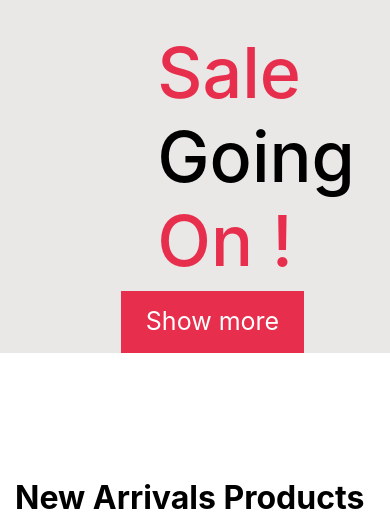
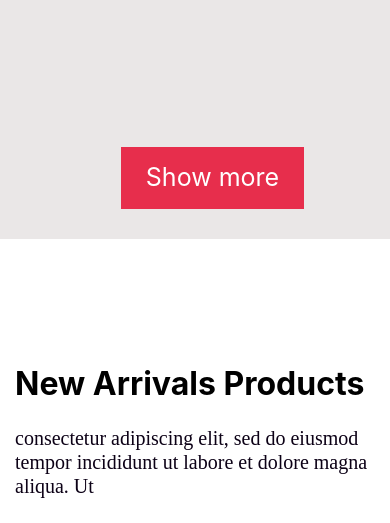
Before and after one commit to STING-OP/WebDev_Project1, a PHP site: page / in a window 390 px wide. Shown: the part 3102-3625 px from the top of the page. Run offline with PHP 8.4, Linux system fonts and the light colour scheme.

Commit message:
Minor changes

```diff
--- a/index.html
+++ b/index.html
@@ -34,7 +34,7 @@
 
   <!-- header start-->
   <div class="container-sm">
-    <nav class="navbar navbar-expand-xl navbar-dark">
+    <nav class="navbar navbar-expand-lg navbar-dark">
       <a class="navbar-brand pl-5" href="index.html"><img src="./images/footer-logo.png" alt="logo"></a>
       <button class="navbar-toggler" type="button" data-toggle="collapse" data-target="#collapsibleNavId"
         aria-controls="collapsibleNavId" aria-expanded="false" aria-label="Toggle navigation">
@@ -248,7 +248,7 @@
         </b>
         <center><button
             style="background-color:  #e72e4c; border: none; padding: 12px 25px;color: white; font-size: 25px;margin-top: 5px; margin-left: 35px;"
-            class="d-flex flex-column mt-5">Show
+            class="d-flex flex-column mt-5 showMore">Show
             more</button></center>
       </div>
     </div>
@@ -324,17 +324,14 @@
         </button></center>
     </div>
   </div>
-  <div class="container-fluid SvgContainer" style="margin-top: -50.02px;">
-    <svg id="wave" style="transform:rotate(180deg); transition: 0.3s" ; height="200px" ; width="100%" ; version="1.1" ;
+  <div class="container-fluid SvgContainer" style="margin-top: 0px;">
+    <svg id="wave" style="transform:rotate(180deg); transition: 0.3s" viewBox="0 0 1440 150" version="1.1"
       xmlns="http://www.w3.org/2000/svg">
       <defs>
-        <linearGradient id="sw-gradient-0" x1="0" x2="0" y1="1" y2="0">
-          <stop stop-color="rgba(104.732, 4.524, 4.524, 1)" offset="0%"></stop>
-          <stop stop-color="rgba(40.982, 2.464, 33.326, 1)" offset="100%"></stop>
-        </linearGradient>
+        <linearGradient id="sw-gradient-0" x1="0" x2="0" y1="1" y2="0"> <stop stop-color="rgba(104.732, 4.524, 4.524, 1)" offset="0%"></stop> <stop stop-color="rgba(40.982, 2.464, 33.326, 1)" offset="100%"></stop> </linearGradient>
       </defs>
       <path style="transform:translate(0, 0px); opacity:1" fill="url(#sw-gradient-0)"
-        d="M0,120L15,117.5C30,115,60,110,90,95C120,80,150,55,180,42.5C210,30,240,30,270,42.5C300,55,330,80,360,75C390,70,420,35,450,17.5C480,0,510,0,540,0C570,0,600,0,630,15C660,30,690,60,720,67.5C750,75,780,60,810,50C840,40,870,35,900,47.5C930,60,960,90,990,105C1020,120,1050,120,1080,112.5C1110,105,1140,90,1170,77.5C1200,65,1230,55,1260,62.5C1290,70,1320,95,1350,95C1380,95,1410,70,1440,52.5C1470,35,1500,25,1530,20C1560,15,1590,15,1620,15C1650,15,1680,15,1710,15C1740,15,1770,15,1800,15C1830,15,1860,15,1890,22.5C1920,30,1950,45,1980,55C2010,65,2040,70,2070,65C2100,60,2130,45,2145,37.5L2160,30L2160,150L2145,150C2130,150,2100,150,2070,150C2040,150,2010,150,1980,150C1950,150,1920,150,1890,150C1860,150,1830,150,1800,150C1770,150,1740,150,1710,150C1680,150,1650,150,1620,150C1590,150,1560,150,1530,150C1500,150,1470,150,1440,150C1410,150,1380,150,1350,150C1320,150,1290,150,1260,150C1230,150,1200,150,1170,150C1140,150,1110,150,1080,150C1050,150,1020,150,990,150C960,150,930,150,900,150C870,150,840,150,810,150C780,150,750,150,720,150C690,150,660,150,630,150C600,150,570,150,540,150C510,150,480,150,450,150C420,150,390,150,360,150C330,150,300,150,270,150C240,150,210,150,180,150C150,150,120,150,90,150C60,150,30,150,15,150L0,150Z">
+        d="M0,60L12,52.5C24,45,48,30,72,37.5C96,45,120,75,144,75C168,75,192,45,216,27.5C240,10,264,5,288,15C312,25,336,50,360,60C384,70,408,65,432,75C456,85,480,110,504,102.5C528,95,552,55,576,32.5C600,10,624,5,648,12.5C672,20,696,40,720,60C744,80,768,100,792,107.5C816,115,840,110,864,92.5C888,75,912,45,936,32.5C960,20,984,25,1008,32.5C1032,40,1056,50,1080,57.5C1104,65,1128,70,1152,60C1176,50,1200,25,1224,32.5C1248,40,1272,80,1296,92.5C1320,105,1344,90,1368,90C1392,90,1416,105,1440,105C1464,105,1488,90,1512,90C1536,90,1560,105,1584,110C1608,115,1632,110,1656,102.5C1680,95,1704,85,1716,80L1728,75L1728,150L1716,150C1704,150,1680,150,1656,150C1632,150,1608,150,1584,150C1560,150,1536,150,1512,150C1488,150,1464,150,1440,150C1416,150,1392,150,1368,150C1344,150,1320,150,1296,150C1272,150,1248,150,1224,150C1200,150,1176,150,1152,150C1128,150,1104,150,1080,150C1056,150,1032,150,1008,150C984,150,960,150,936,150C912,150,888,150,864,150C840,150,816,150,792,150C768,150,744,150,720,150C696,150,672,150,648,150C624,150,600,150,576,150C552,150,528,150,504,150C480,150,456,150,432,150C408,150,384,150,360,150C336,150,312,150,288,150C264,150,240,150,216,150C192,150,168,150,144,150C120,150,96,150,72,150C48,150,24,150,12,150L0,150Z">
       </path>
     </svg>
   </div>
--- a/style.css
+++ b/style.css
@@ -66,15 +66,7 @@ li a {
   }
 
   .sale {
-    display: flex;
-    flex-direction: column;
-    float: right;
-    padding-right: 20px;
-    font-size: 70px !important;
-  }
-
-  .img3 {
-    padding: 0px !important
+    display: none;
   }
 
   .img3>img {
```
